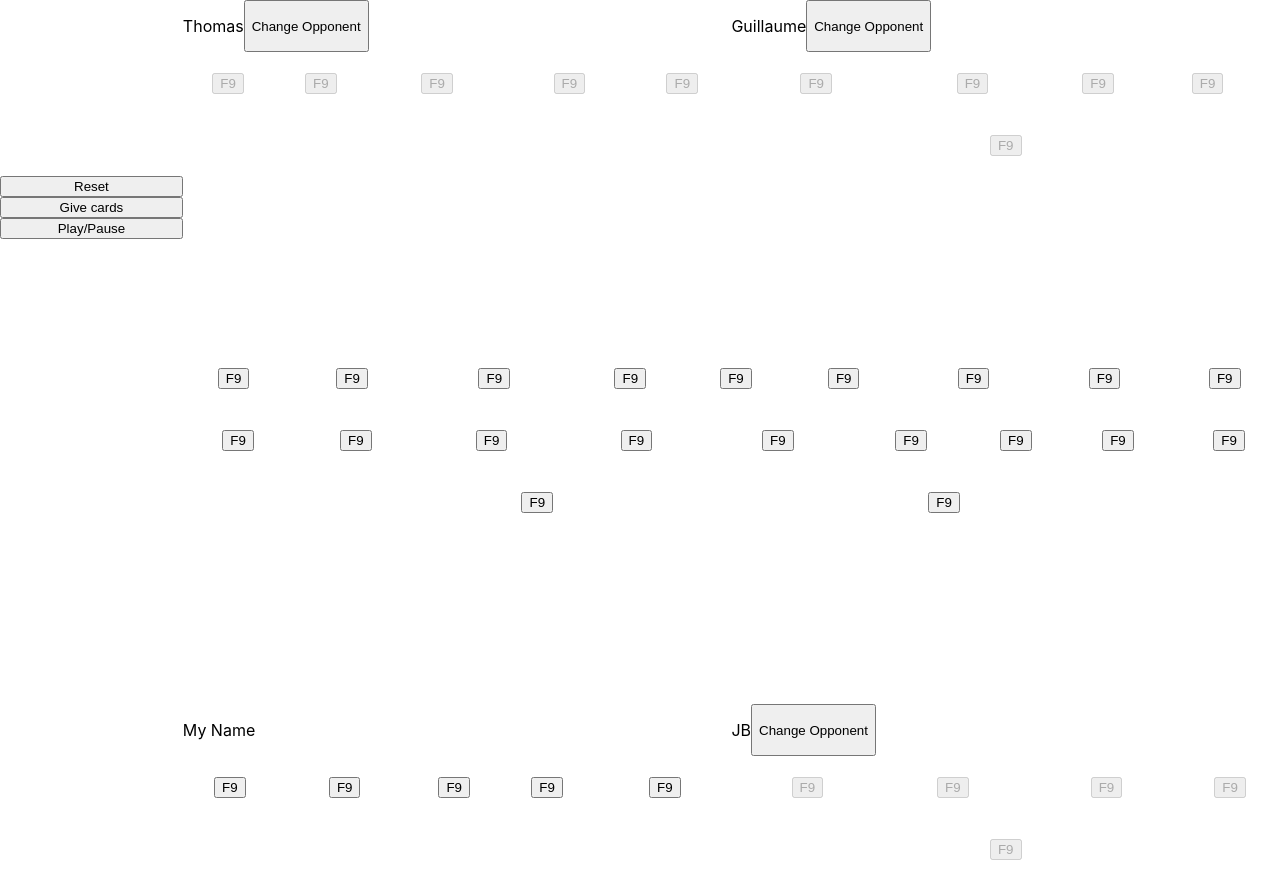
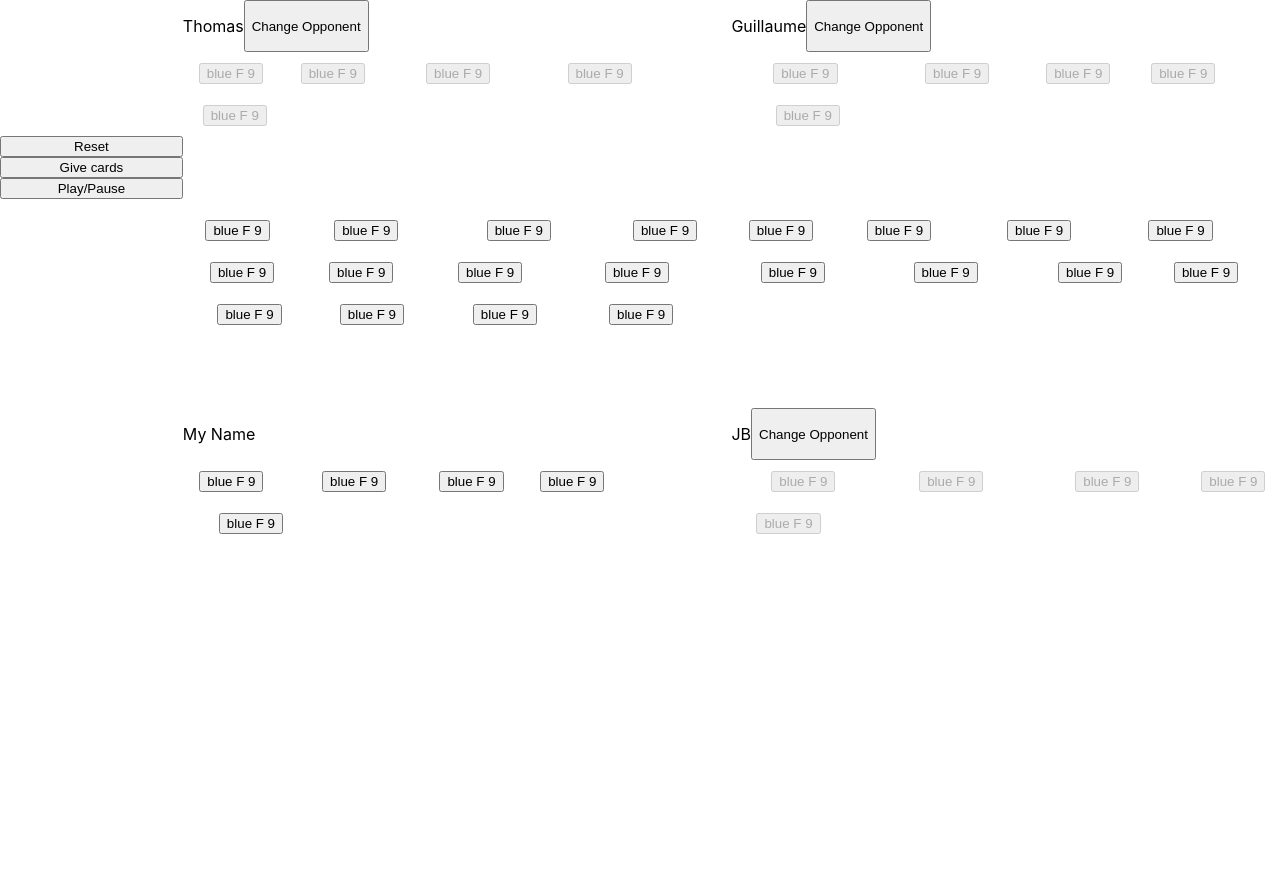
Before and after one commit to FaresMahjoub/dutchBlitz, a React (Create React App) app: page / in a window 1280 px wide. After the commit the page ends 800 px from the top, so only its background shows below. Built offline with nearby package versions, Linux system fonts and the light colour scheme.

Commit message:
added PropTypes

```diff
--- a/src/ButtonZone.js
+++ b/src/ButtonZone.js
@@ -2,6 +2,7 @@ import React from 'react';
 import ReactDOM from 'react-dom';
 import './index.css';
 import * as serviceWorker from './serviceWorker';
+import PropTypes from 'prop-types';
 
 
 function ButtonZone({
@@ -26,4 +27,8 @@ function ButtonZone({
 
 }
 
+ButtonZone.porpTypes={
+    gridStyle: PropTypes.object.isRequired,
+}
+
 export {ButtonZone}
--- /dev/null
+++ b/src/CardContainer.js
@@ -0,0 +1,29 @@
+import React from "react";
+import PropTypes from 'prop-types';
+
+
+
+class CardContainer extends React.Component {
+    render() {
+        return (
+            <div style={{margin: `10px ${10 + 40 * Math.random()}px`}}>
+                <button  disabled={!this.props.pubPile} > {this.props.color} {this.props.sex} {this.props.numb} </button>
+
+                {/*{this.props.pubPile ?*/}
+                {/*<button color={this.props.color} > {this.props.sex}{this.props.numb} </button> :*/}
+                {/*<p color={this.props.color} > {this.props.sex}{this.props.numb} </p>*/}
+                {/*}*/}
+            </div>
+        )
+    }
+}
+
+export {CardContainer}
+
+CardContainer.propTypes={
+    color: PropTypes.oneOf(['green','yellow','red','blue']).isRequired,
+    pubPile: PropTypes.bool.isRequired,
+    sex: PropTypes.oneOf(['F','M']).isRequired,
+    numb: PropTypes.number.isRequired,
+
+}
--- a/src/CardZone.js
+++ b/src/CardZone.js
@@ -2,27 +2,14 @@ import React from 'react';
 import ReactDOM from 'react-dom';
 import './index.css';
 import * as serviceWorker from './serviceWorker';
+import {CardContainer} from './CardContainer.js';
+import PropTypes from 'prop-types';
 
 
-
-class CardContainer extends React.Component {
-    render() {
-        return (
-            <div style={{margin: `20px ${20 + 40 * Math.random()}px`}}>
-                <button color={this.props.color} disabled={!this.props.pubPile} > {this.props.sex}{this.props.numb} </button>
-
-                {/*{this.props.pubPile ?*/}
-                    {/*<button color={this.props.color} > {this.props.sex}{this.props.numb} </button> :*/}
-                    {/*<p color={this.props.color} > {this.props.sex}{this.props.numb} </p>*/}
-                {/*}*/}
-            </div>
-        )
-    }
-}
 const cardZoneStyle={
     display: "flex",
     flexWrap: "wrap",
-    justifyContent: "space-evenly",
+
 }
 function CardZone({
     pileNumb,
@@ -36,10 +23,15 @@ function CardZone({
     const cards=
         <div style={gridStyle}>
             <div style={cardZoneStyle} >
-                {a.map(elt => <CardContainer pubPile={pub} color="blue" sex="F" numb="9" />)}
+                {a.map(elt => <CardContainer pubPile={pub} color="blue" sex="F" numb={9} />)}
             </div>
         </div>
     return cards
 }
 
+CardZone.propTypes={
+        pileNumb: PropTypes.number.isRequired,
+        gridStyle: PropTypes.object.isRequired,
+        pub: PropTypes.bool.isRequired,
+}
 export {CardZone}
--- /dev/null
+++ b/src/NameZone.js
@@ -0,0 +1,22 @@
+import React from "react";
+import PropTypes from 'prop-types';
+
+
+export function NameZone({
+    name,
+    bot,
+}) {
+    return (<div style={{display: "flex"}}>
+            <p> {name} </p>
+            {bot && <button type="button"
+                /*onClick={}*/ > Change Opponent </button>
+            }
+        </div>
+
+    )
+}
+
+NameZone.propTypes={
+    name: PropTypes.string.isRequired,
+    bot: PropTypes.bool.isRequired,
+}
--- a/src/PlayerZone.js
+++ b/src/PlayerZone.js
@@ -1,22 +1,10 @@
 import React from 'react';
-import ReactDOM from 'react-dom';
 import './index.css';
-import * as serviceWorker from './serviceWorker';
 import {CardZone} from './CardZone';
+import {NameZone} from "./NameZone";
+import PropTypes from 'prop-types';
 
-function NameZone({
-  name,
-  bot,
-}){
-    return (<div style={{display: "flex"}}>
-                <p> {name} </p>
-                {bot &&  <button type="button"
-            /*onClick={}*/ > Change Opponent </button>
-        }
-        </div>
 
-    )
-}
 const playerZoneStyle={
     display: "grid",
     gridTemplateRown: "1fr 3fr",
@@ -46,4 +34,11 @@ class PlayerZone extends React.Component{
 
     }
 }
+
+PlayerZone.propTypes={
+     gridStyle: PropTypes.object.isRequired,
+     name: PropTypes.string.isRequired,
+     bot: PropTypes.bool.isRequired,
+
+}
 export {PlayerZone}
--- a/src/index.js
+++ b/src/index.js
@@ -8,7 +8,7 @@ import {CardZone} from './CardZone.js';
 
 const appStyle={
     display: "grid",
-    gridTemplateRows: "1fr 3fr 1fr",
+    gridTemplateRows: "1fr 2fr 1fr",
     gridTemplateColumns:"1fr 3fr 3fr",
 }
 class App extends React.Component{
```
